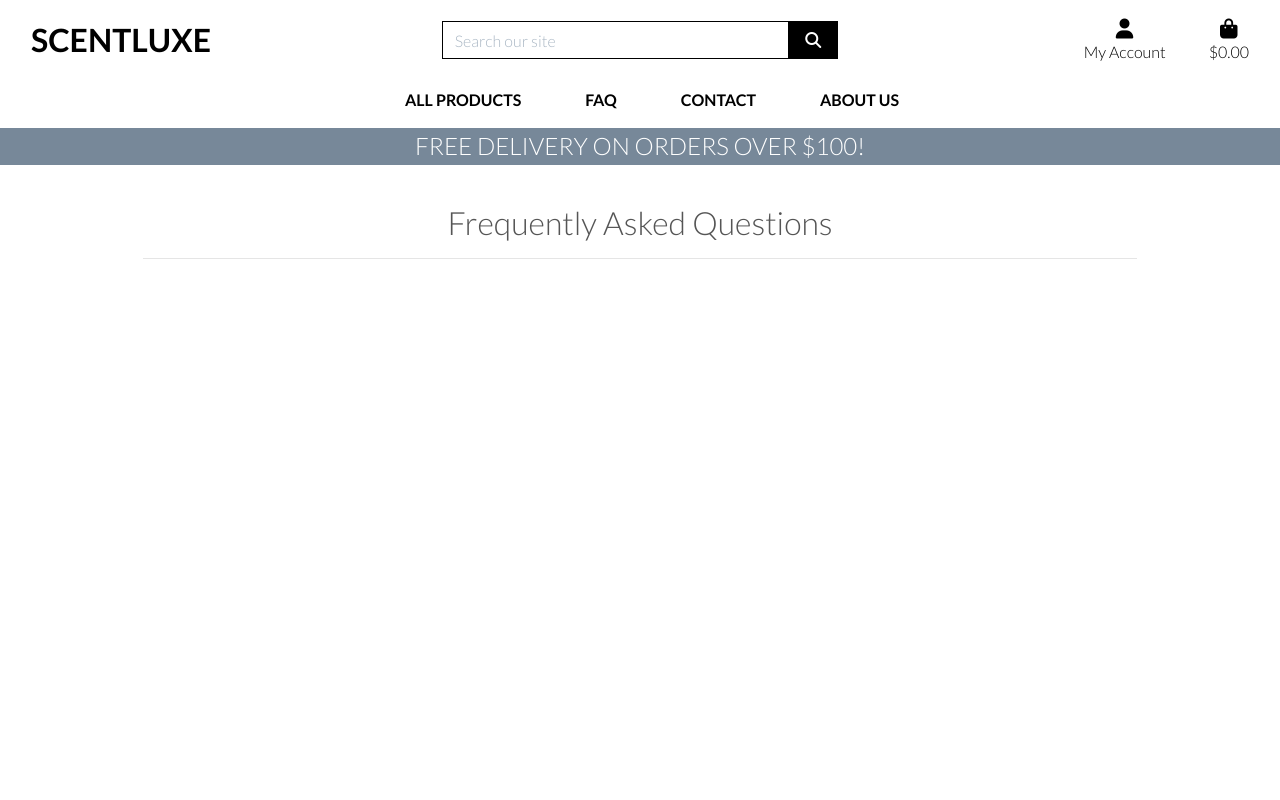
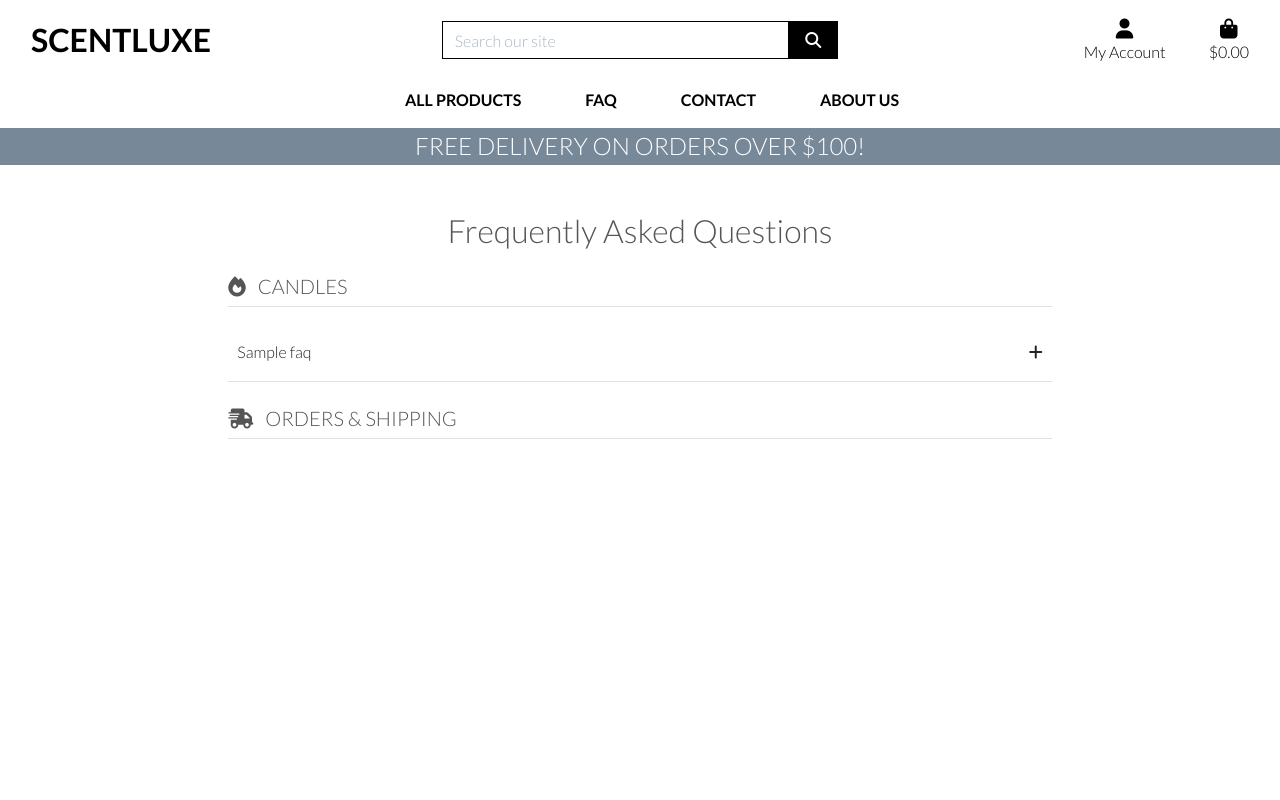
Before and after one commit to aimanh04/PP5-scent_luxe, a Django app: page /faq/ in a window 1280 px wide. Run offline with Django 3.2, Linux system fonts and the light colour scheme; tables that the repository leaves empty hold one stand-in row (values such as "Sample post"); some libraries are stand-ins or nearby versions.

Commit message:
Add FAQ html and css

```diff
--- /dev/null
+++ b/faq/static/css/faq.css
@@ -0,0 +1,18 @@
+.btn-link {
+    font-size: 1rem;
+    color: #212529;
+    text-decoration: none;
+}
+
+.btn-link:hover {
+    text-decoration: none;
+    color: #000;
+}
+
+.icon-toggle {
+    transition: transform 0.2s ease;
+}
+
+.collapse.show .icon-toggle {
+    transform: rotate(180deg);
+}
--- a/faq/templates/faq/faq.html
+++ b/faq/templates/faq/faq.html
@@ -1,5 +1,9 @@
 {% extends "base.html" %}
 {% load static %}
+
+{% block extra_css %}
+    <link rel="stylesheet" href="{% static 'faq/css/faq.css' %}">
+{% endblock %}
 
 {% block page_header %}
     <div class="container header-container">
@@ -11,16 +15,90 @@
 
 {% block content %}
 <div class="overlay"></div>
-<div class="container mt-4 mb-5">
+<div class="container mt-5 mb-5 pb-5">
     <div class="row">
-        <div class="col text-center mt-3">
-            <h2>Frequently Asked Questions</h2>
-            <hr>
+        <div class="col text-center">
+            <h2 class="mb-4">Frequently Asked Questions</h2>
         </div>
     </div>
+
+    <div class="row justify-content-center">
+        <div class="col-12 col-md-10">
+
+            <!-- CANDLES SECTION -->
+            <div class="mb-4">
+                <h5 class="text-uppercase mb-3 border-bottom pb-2">
+                    <i class="fas fa-fire mr-2"></i> Candles
+                </h5>
+                <div class="accordion" id="accordion-candles">
+                    {% for question in candles %}
+                        <div class="border-bottom">
+                            <h6 class="mb-0">
+                                <button class="btn btn-link d-flex justify-content-between align-items-center w-100 py-3 px-2 text-left"
+                                        data-toggle="collapse"
+                                        data-target="#collapse{{ question.id }}"
+                                        aria-expanded="false"
+                                        aria-controls="collapse{{ question.id }}">
+                                    {{ question.question }}
+                                    <i class="fas fa-plus icon-toggle"></i>
+                                </button>
+                            </h6>
+                            <div id="collapse{{ question.id }}" class="collapse"
+                                 aria-labelledby="heading{{ question.id }}"
+                                 data-parent="#accordion-candles">
+                                <div class="px-2 pb-3">
+                                    {{ question.answer|safe }}
+                                </div>
+                            </div>
+                        </div>
+                    {% endfor %}
+                </div>
+            </div>
+
+            <!-- SHIPPING SECTION -->
+            <div class="mb-4">
+                <h5 class="text-uppercase mb-3 border-bottom pb-2">
+                    <i class="fas fa-shipping-fast mr-2"></i> Orders & Shipping
+                </h5>
+                <div class="accordion" id="accordion-shipping">
+                    {% for question in shipping %}
+                        <div class="border-bottom">
+                            <h6 class="mb-0">
+                                <button class="btn btn-link d-flex justify-content-between align-items-center w-100 py-3 px-2 text-left"
+                                        data-toggle="collapse"
+                                        data-target="#collapse{{ question.id }}"
+                                        aria-expanded="false"
+                                        aria-controls="collapse{{ question.id }}">
+                                    {{ question.question }}
+                                    <i class="fas fa-plus icon-toggle"></i>
+                                </button>
+                            </h6>
+                            <div id="collapse{{ question.id }}" class="collapse"
+                                 aria-labelledby="heading{{ question.id }}"
+                                 data-parent="#accordion-shipping">
+                                <div class="px-2 pb-3">
+                                    {{ question.answer|safe }}
+                                </div>
+                            </div>
+                        </div>
+                    {% endfor %}
+                </div>
+            </div>
+
+        </div>
+    </div>
+</div>
 {% endblock %}
 
 {% block postloadjs %}
 {{ block.super }}
-
+<script>
+    $(document).ready(function () {
+        $('.collapse').on('show.bs.collapse', function () {
+            $(this).prev().find('.icon-toggle').removeClass('fa-plus').addClass('fa-minus');
+        }).on('hide.bs.collapse', function () {
+            $(this).prev().find('.icon-toggle').removeClass('fa-minus').addClass('fa-plus');
+        });
+    });
+</script>
 {% endblock %}
--- a/faq/views.py
+++ b/faq/views.py
@@ -2,5 +2,9 @@ from django.shortcuts import render
 from .models import FAQ
 
 def faq(request):
-    questions = FAQ.objects.all()
-    return render(request, 'faq/faq.html', {'questions': questions})
+    candles = FAQ.objects.filter(category='candles')
+    shipping = FAQ.objects.filter(category='shipping')
+    return render(request, 'faq/faq.html', {
+        'candles': candles,
+        'shipping': shipping,
+    })
```
